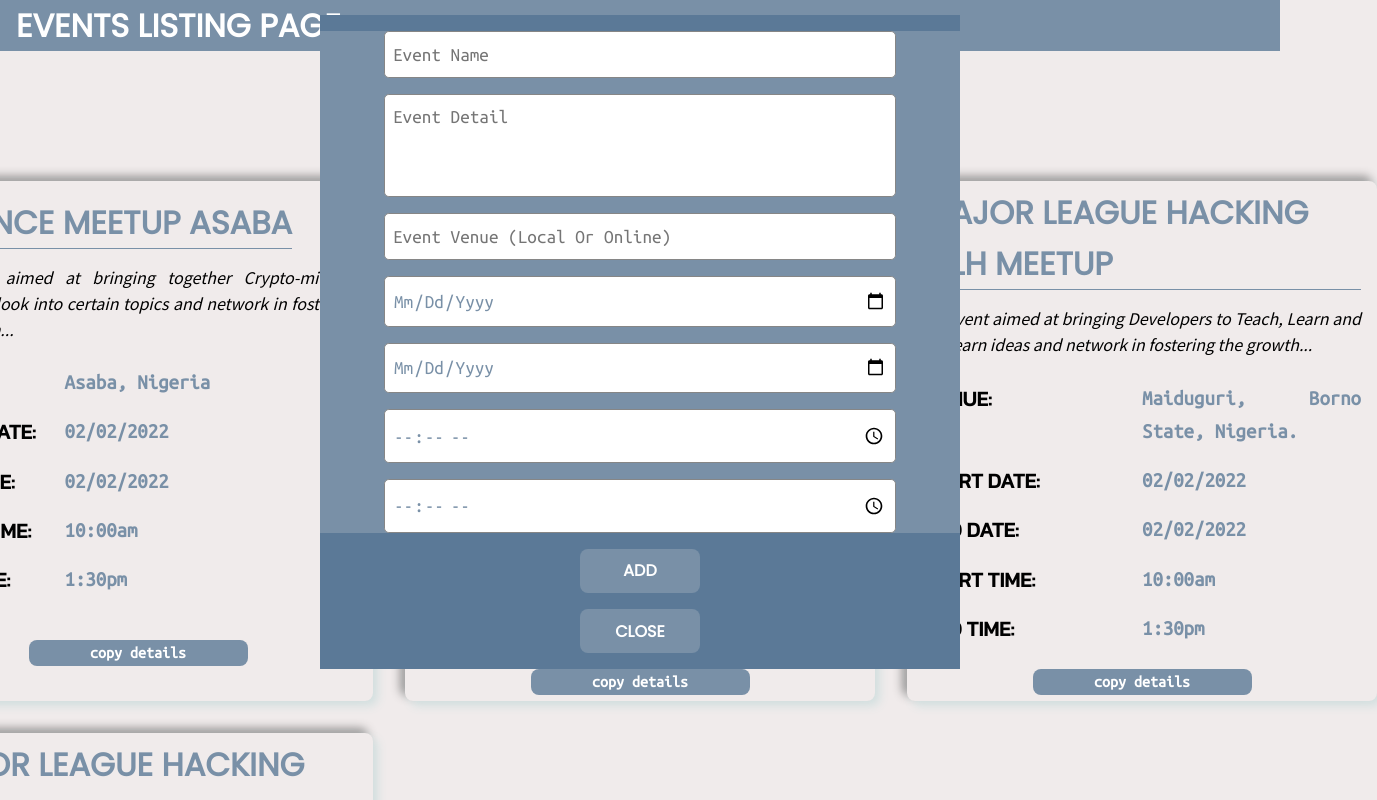
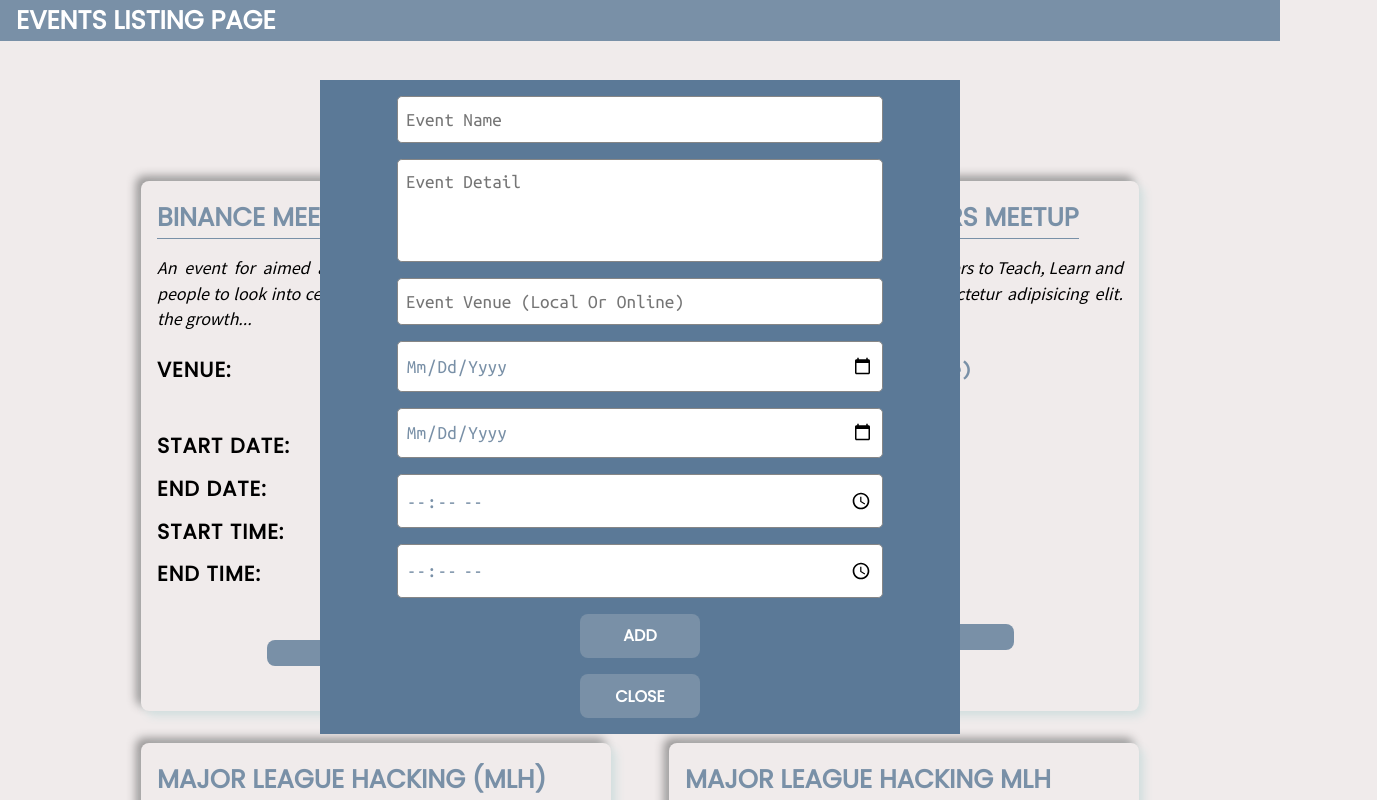
Before and after one commit to eimaam/events-listing-page, a React (Create React App) app: page / in a window 1280 px wide. Both pictures are taken after a click on the button "ADD AN EVENT". Shown: the top 800 px of the page, 1377 px wide, since content can reach past the window. Built offline with nearby package versions, Linux system fonts and the light colour scheme; a web font is replaced by a local one.

Commit message:
site made responsive

```diff
--- a/public/CSS/style.css
+++ b/public/CSS/style.css
@@ -53,16 +53,22 @@ h2 {
   font-size: 2rem;
   text-transform: uppercase;
 }
-@media only screen and (max-width: 1000px) {
+@media only screen and (max-width: 1420px) {
   h2 {
-    font-size: 1.2rem;
+    font-size: 1.6rem;
+  }
+}
+@media only screen and (max-width: 890px) {
+  h2 {
+    font-size: 1.5rem;
   }
 }
 
 h3 {
-  font-family: "Kanit", sans-serif;
+  font-family: "Poppins", sans-serif;
   text-transform: uppercase;
   font-size: 1.3rem;
+  letter-spacing: 1px;
 }
 @media only screen and (max-width: 1000px) {
   h3 {
@@ -166,7 +172,8 @@ nav h2 {
   flex-wrap: wrap;
 }
 .container .container--cards {
-  width: 80%;
+  margin: auto;
+  width: 100%;
   display: grid;
   grid-template-columns: 1fr 1fr 1fr;
   justify-content: center;
@@ -174,11 +181,21 @@ nav h2 {
   gap: 2rem;
   flex-wrap: wrap;
 }
+@media only screen and (max-width: 1420px) {
+  .container .container--cards {
+    grid-template-columns: 1fr 1fr;
+  }
+}
+@media only screen and (max-width: 925px) {
+  .container .container--cards {
+    grid-template-columns: 1fr;
+  }
+}
 
 .card {
   margin: auto;
   width: 470px;
-  height: 520px;
+  height: 530px;
   box-shadow: 5px 5px 10px rgb(211, 224, 224), -5px -5px 10px rgb(151, 149, 149);
   display: flex;
   flex-direction: column;
@@ -189,6 +206,27 @@ nav h2 {
   border-radius: 0.5rem;
   padding: 1rem;
   transition: all 1000ms;
+}
+@media only screen and (max-width: 1020px) {
+  .card {
+    width: 450px;
+  }
+}
+@media only screen and (max-width: 960px) {
+  .card {
+    width: 440px;
+  }
+}
+@media only screen and (max-width: 925px) {
+  .card {
+    width: 500px;
+    height: 100%;
+  }
+}
+@media only screen and (max-width: 600px) {
+  .card {
+    width: 90%;
+  }
 }
 .card:hover {
   transform: scale(1.02);
@@ -203,8 +241,9 @@ nav h2 {
   width: 100%;
   display: grid;
   grid-template-columns: 1fr 1fr;
-  padding-block: 0.5rem;
+  padding-block: 0.3rem;
   margin: 0;
+  gap: 1rem;
 }
 .card button {
   margin: auto;
@@ -223,12 +262,17 @@ nav h2 {
   gap: 1rem;
   width: 50%;
   margin: auto;
-  padding-block: 1rem;
+  padding: 1rem;
   background-color: #5b7997;
   z-index: 1;
   left: 0;
-  top: 15px;
+  top: 5rem;
   right: 0;
+}
+@media only screen and (max-width: 925px) {
+  .modal {
+    width: 80%;
+  }
 }
 .modal form {
   display: flex;
@@ -237,7 +281,6 @@ nav h2 {
   align-items: center;
   gap: 1rem;
   width: 100%;
-  background-color: #7990a7;
 }
 
 .fire {
--- a/public/CSS/style.scss
+++ b/public/CSS/style.scss
@@ -12,7 +12,7 @@
     align-items: center;
     gap: 1rem;
 }
-@mixin mobile($size){
+@mixin mediaQuery($size){
     @media only screen and (max-width: $size){
         @content;
     }
@@ -70,17 +70,21 @@ h2{
     font-size: 2rem;
     text-transform: uppercase;
 
-    @include mobile(1000px){
-        font-size: 1.2rem;
+    @include mediaQuery(1420px){
+        font-size: 1.6rem;
+    }
+    @include mediaQuery(890px){
+        font-size: 1.5rem;
     }
 
 }
 h3{
-    font-family: $--Kanit;
+    font-family: $--Poppins;
     text-transform: uppercase;
     font-size: 1.3rem;
+    letter-spacing: 1px;
 
-    @include mobile(1000px){
+    @include mediaQuery(1000px){
         font-size: 1rem;
     }
 }
@@ -89,7 +93,7 @@ h4{
     font-family: $--Poppins;
     font-size: 1rem;
 
-    @include mobile(1000px){
+    @include mediaQuery(1000px){
         font-size: 0.8rem;
     }
 }
@@ -116,7 +120,7 @@ textarea{
     color: $--primary;
     resize: none;
 
-    @include mobile(1000px){
+    @include mediaQuery(1000px){
         width: 100%;
         font-size: 16px;
     }
@@ -126,7 +130,7 @@ input[type=submit]{
     font-weight:1000;
     cursor: pointer;
 
-    @include mobile(1000px){
+    @include mediaQuery(1000px){
         font-weight: 100;
     }
 }
@@ -143,7 +147,7 @@ button{
     background-color: $--primary;
     color: $--white;
 
-    @include mobile(1000px){
+    @include mediaQuery(1000px){
         font-weight: 100;
     }
 }
@@ -172,20 +176,29 @@ nav{
     flex-wrap: wrap;
 
     .container--cards{
-        width: 80%;
+        margin: auto;
+        width: 100%;
         display: grid;
         grid-template-columns: 1fr 1fr 1fr;
         justify-content: center;
         align-items: center;
         gap: 2rem;
         flex-wrap: wrap;
+
+        @include mediaQuery(1420px){
+            grid-template-columns: 1fr 1fr;
+        }
+        @include mediaQuery(925px){
+            grid-template-columns: 1fr;
+        }
+
     }
 }
 // CARD Component
 .card{
     margin: auto;
     width: 470px;
-    height: 520px;
+    height: 530px;
     box-shadow: 5px 5px 10px rgb(211, 224, 224),
                 -5px -5px 10px rgb(151, 149, 149);
     @include flex(column);
@@ -194,6 +207,22 @@ nav{
     border-radius: 0.5rem;
     padding: 1rem;
     transition: all 1000ms;
+
+    @include mediaQuery(1020px){
+        width: 450px;
+    }
+    @include mediaQuery(960px){
+        width: 440px;
+    }
+    @include mediaQuery(925px){
+        width: 500px;
+        height: 100%;
+    }
+    @include mediaQuery(600px){
+        width: 90%;
+    }
+
+
 
     &:hover{
         transform: scale(1.02);
@@ -213,8 +242,9 @@ nav{
             width: 100%;
             display: grid;
             grid-template-columns: 1fr 1fr;
-            padding-block: 0.5rem;
+            padding-block: 0.3rem;
             margin: 0;
+            gap: 1rem;
         }
     }
     button{
@@ -232,17 +262,20 @@ nav{
     @include flex(column);
     width: 50%;
     margin: auto;
-    padding-block: 1rem;
+    padding: 1rem;
     background-color: #5b7997;
     z-index: 1;
     left: 0;
-    top: 15px;
+    top: 5rem;
     right: 0;
+
+    @include mediaQuery(925px){
+        width: 80%;
+    }
 
     form{
         @include flex(column);
         width: 100%;
-        background-color: $--primary;
     }
 }
 
--- a/src/components/eventsData.js
+++ b/src/components/eventsData.js
@@ -1,8 +1,9 @@
 export const eventData = [
     {
         listingName: "Binance Meetup Asaba",
-        aboutListing: "An event aimed at bringing together Crypto-minded people to look into certain topics and network in fostering the growth...",
-        venue: "Asaba, Nigeria",
+        aboutListing: "An event for Lorem ipsum dolor, sit amet consectetur adipisicing elit. Consequuntur explicabo iste tempora esse quae corrupti.",
+        aboutListing: "An event for aimed at bringing together Crypto-minded people to look into certain topics and network in fostering the growth...",
+        venue: "Asaba Township Hall, Nigeria",
         startDate: "02/02/2022",
         endingDate: "02/02/2022",
         startTime: "10:00am",
@@ -10,16 +11,16 @@ export const eventData = [
     },
     {
         listingName: "Facebook Developers Meetup",
-        aboutListing: "An event aimed at bringing together Developers around same community  to look into certain topics...",
-        venue: "Nike Hall, FCT, Abuja, Nigeria",
+        aboutListing: "An event aimed at bringing Developers to Teach, Learn and Lorem ipsum dolor, sit amet consectetur adipisicing elit. Eius, dolorum?",
+        venue: "ZOOM (Online)",
         startDate: "02/02/2022",
         endingDate: "02/02/2022",
         startTime: "10:00am",
         endingTime: "1:30pm",
     },
     {
-        listingName: "Major League Hacking MLH Meetup",
-        aboutListing: "An event aimed at bringing Developers to Teach, Learn and UnLearn ideas and network in fostering the growth...",
+        listingName: "Major League Hacking (MLH) Meetup",
+        aboutListing: "An event aimed at bringing Developers to Teach, Learn and Lorem ipsum dolor, sit amet consectetur adipisicing elit. Eius, dolorum?",
         venue: "Maiduguri, Borno State, Nigeria. ",
         startDate: "02/02/2022",
         endingDate: "02/02/2022",
@@ -28,7 +29,7 @@ export const eventData = [
     },
     {
         listingName: "Major League Hacking MLH Meetup",
-        aboutListing: "An event aimed at bringing Developers to Teach, Learn and UnLearn ideas and network in fostering the growth...",
+        aboutListing: "An event aimed at Lorem ipsum dolor, sit amet consectetur adipisicing elit. Eius, dolorum?",
         venue: "Maiduguri, Borno State, Nigeria. ",
         startDate: "02/02/2022",
         endingDate: "02/02/2022",
```
Also changed, not shown: 1 other file (tests, documents, lock files or other folders).
